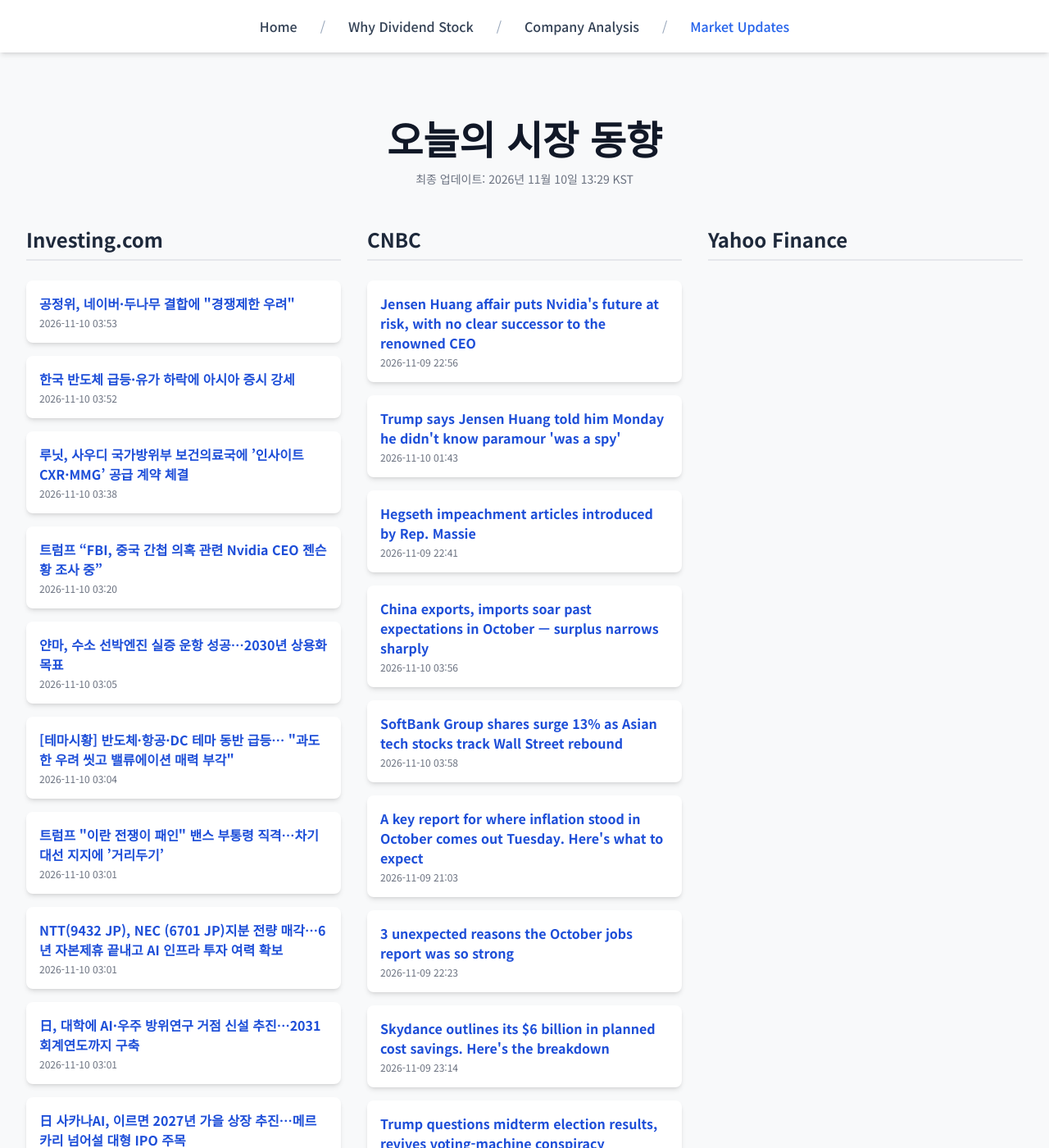
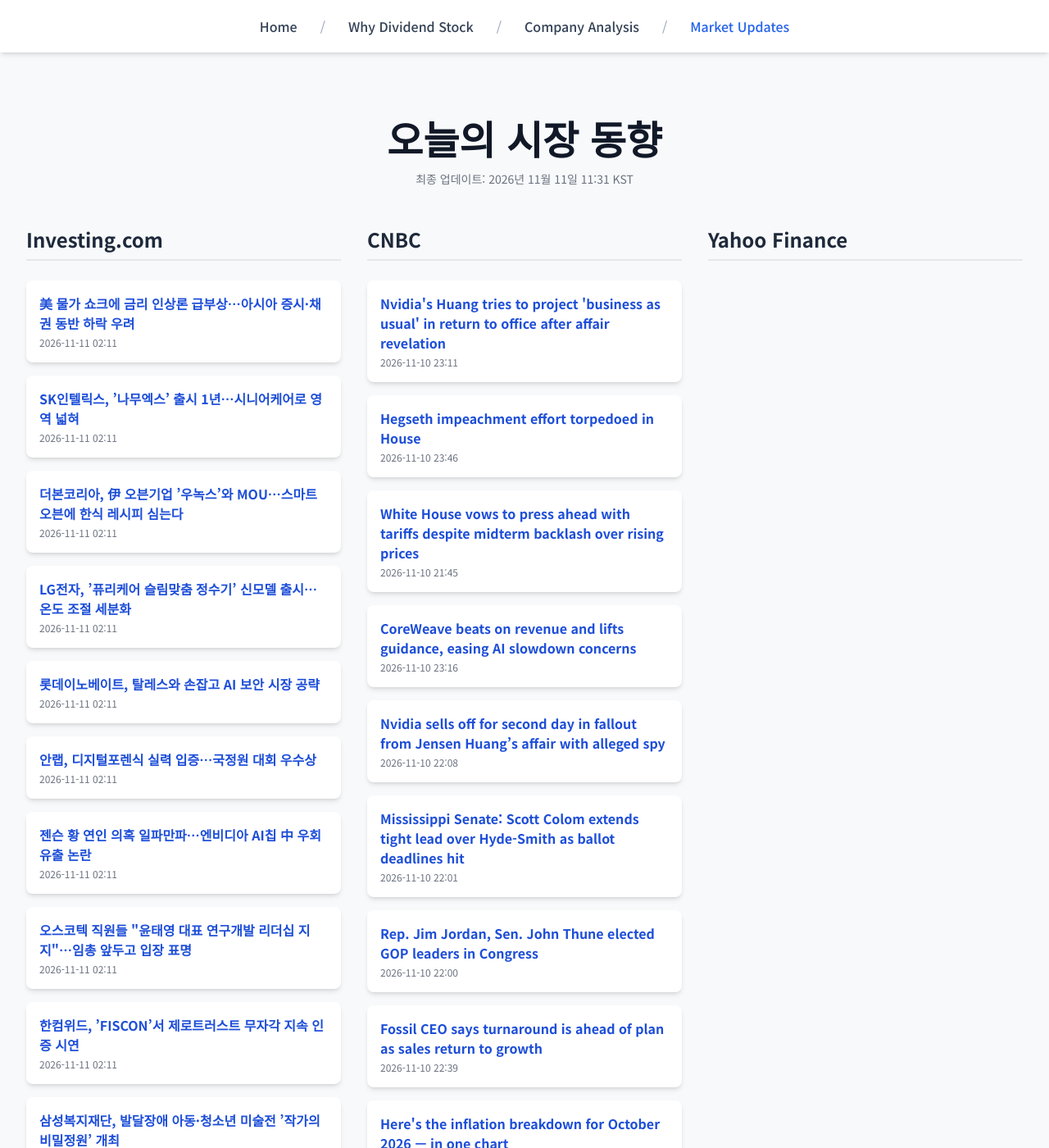
Before and after one commit to Kay-Hwang/my-company-analysis, a Jekyll site: the page built from market-updates.html, in a window 1280 px wide and 1400 px high. Shown: the whole window at 82% size. Built offline with Jekyll 4.4.1, drawn with Linux system fonts in a browser that asks for light colours; nearby versions of some CDN libraries; a script that is not in the unit is left out; some of the changed text lies outside the part shown.

Commit message:
Update daily data

```diff
--- a/_data/latest_data.json
+++ b/_data/latest_data.json
@@ -1,128 +1,128 @@
 {
-  "lastUpdated": "2026년 11월 10일 13:29 KST",
+  "lastUpdated": "2026년 11월 11일 11:31 KST",
   "news": {
     "investing": [
       {
-        "title": "공정위, 네이버·두나무 결합에 \"경쟁제한 우려\"",
-        "link": "https://kr.investing.com/news/stock-market-news/article-2167519",
-        "pubDate": "2026-11-10 03:53:32",
-        "summary": "공정위, 네이버·두나무 결합에 \"경쟁제한 우려\""
+        "title": "美 물가 쇼크에 금리 인상론 급부상…아시아 증시·채권 동반 하락 우려",
+        "link": "https://kr.investing.com/news/stock-market-news/article-2169847",
+        "pubDate": "2026-11-11 02:11:58",
+        "summary": "美 물가 쇼크에 금리 인상론 급부상…아시아 증시·채권 동반 하락 우려"
       },
       {
-        "title": "한국 반도체 급등·유가 하락에 아시아 증시 강세",
-        "link": "https://kr.investing.com/news/stock-market-news/article-2167520",
-        "pubDate": "2026-11-10 03:52:32",
-        "summary": "한국 반도체 급등·유가 하락에 아시아 증시 강세"
+        "title": "SK인텔릭스, ’나무엑스’ 출시 1년…시니어케어로 영역 넓혀",
+        "link": "https://kr.investing.com/news/stock-market-news/article-2169850",
+        "pubDate": "2026-11-11 02:11:28",
+        "summary": "SK인텔릭스, ’나무엑스’ 출시 1년…시니어케어로 영역 넓혀"
       },
       {
-        "title": "루닛, 사우디 국가방위부 보건의료국에 ’인사이트 CXR·MMG’ 공급 계약 체결",
-        "link": "https://kr.investing.com/news/stock-market-news/article-2167511",
-        "pubDate": "2026-11-10 03:38:53",
-        "summary": "루닛, 사우디 국가방위부 보건의료국에 ’인사이트 CXR·MMG’ 공급 계약 체결"
+        "title": "더본코리아, 伊 오븐기업 ’우녹스’와 MOU…스마트 오븐에 한식 레시피 심는다",
+        "link": "https://kr.investing.com/news/stock-market-news/article-2169849",
+        "pubDate": "2026-11-11 02:11:26",
+        "summary": "더본코리아, 伊 오븐기업 ’우녹스’와 MOU…스마트 오븐에 한식 레시피 심는다"
       },
       {
-        "title": "트럼프 “FBI, 중국 간첩 의혹 관련 Nvidia CEO 젠슨 황 조사 중”",
-        "link": "https://kr.investing.com/news/stock-market-news/article-2167514",
-        "pubDate": "2026-11-10 03:20:47",
-        "summary": "트럼프 “FBI, 중국 간첩 의혹 관련 Nvidia CEO 젠슨 황 조사 중”"
+        "title": "LG전자, ’퓨리케어 슬림맞춤 정수기’ 신모델 출시…온도 조절 세분화",
+        "link": "https://kr.investing.com/news/stock-market-news/article-2169855",
+        "pubDate": "2026-11-11 02:11:26",
+        "summary": "LG전자, ’퓨리케어 슬림맞춤 정수기’ 신모델 출시…온도 조절 세분화"
       },
       {
-        "title": "얀마, 수소 선박엔진 실증 운항 성공…2030년 상용화 목표",
-        "link": "https://kr.investing.com/news/stock-market-news/article-2167497",
-        "pubDate": "2026-11-10 03:05:00",
-        "summary": "얀마, 수소 선박엔진 실증 운항 성공…2030년 상용화 목표"
+        "title": "롯데이노베이트, 탈레스와 손잡고 AI 보안 시장 공략",
+        "link": "https://kr.investing.com/news/stock-market-news/article-2169851",
+        "pubDate": "2026-11-11 02:11:24",
+        "summary": "롯데이노베이트, 탈레스와 손잡고 AI 보안 시장 공략"
       },
       {
-        "title": "[테마시황] 반도체·항공·DC 테마 동반 급등… \"과도한 우려 씻고 밸류에이션 매력 부각\"",
-        "link": "https://kr.investing.com/news/stock-market-news/article-2167494",
-        "pubDate": "2026-11-10 03:04:58",
-        "summary": "[테마시황] 반도체·항공·DC 테마 동반 급등… \"과도한 우려 씻고 밸류에이션 매력 부각\""
+        "title": "안랩, 디지털포렌식 실력 입증…국정원 대회 우수상",
+        "link": "https://kr.investing.com/news/stock-market-news/article-2169854",
+        "pubDate": "2026-11-11 02:11:24",
+        "summary": "안랩, 디지털포렌식 실력 입증…국정원 대회 우수상"
       },
       {
-        "title": "트럼프 \"이란 전쟁이 패인\" 밴스 부통령 직격…차기 대선 지지에 ’거리두기’",
-        "link": "https://kr.investing.com/news/stock-market-news/article-2167496",
-        "pubDate": "2026-11-10 03:01:54",
-        "summary": "트럼프 \"이란 전쟁이 패인\" 밴스 부통령 직격…차기 대선 지지에 ’거리두기’"
+        "title": "젠슨 황 연인 의혹 일파만파…엔비디아 AI칩 中 우회 유출 논란",
+        "link": "https://kr.investing.com/news/stock-market-news/article-2169848",
+        "pubDate": "2026-11-11 02:11:20",
+        "summary": "젠슨 황 연인 의혹 일파만파…엔비디아 AI칩 中 우회 유출 논란"
       },
       {
-        "title": "NTT(9432 JP), NEC (6701 JP)지분 전량 매각…6년 자본제휴 끝내고 AI 인프라 투자 여력 확보",
-        "link": "https://kr.investing.com/news/stock-market-news/article-2167500",
-        "pubDate": "2026-11-10 03:01:07",
-        "summary": "NTT(9432 JP), NEC (6701 JP)지분 전량 매각…6년 자본제휴 끝내고 AI 인프라 투자 여력 확보"
+        "title": "오스코텍 직원들 \"윤태영 대표 연구개발 리더십 지지\"…임총 앞두고 입장 표명",
+        "link": "https://kr.investing.com/news/stock-market-news/article-2169846",
+        "pubDate": "2026-11-11 02:11:17",
+        "summary": "오스코텍 직원들 \"윤태영 대표 연구개발 리더십 지지\"…임총 앞두고 입장 표명"
       },
       {
-        "title": "日, 대학에 AI·우주 방위연구 거점 신설 추진…2031회계연도까지 구축",
-        "link": "https://kr.investing.com/news/stock-market-news/article-2167499",
-        "pubDate": "2026-11-10 03:01:06",
-        "summary": "日, 대학에 AI·우주 방위연구 거점 신설 추진…2031회계연도까지 구축"
+        "title": "한컴위드, ’FISCON’서 제로트러스트 무자각 지속 인증 시연",
+        "link": "https://kr.investing.com/news/stock-market-news/article-2169852",
+        "pubDate": "2026-11-11 02:11:17",
+        "summary": "한컴위드, ’FISCON’서 제로트러스트 무자각 지속 인증 시연"
       },
       {
-        "title": "日 사카나AI, 이르면 2027년 가을 상장 추진…메르카리 넘어설 대형 IPO 주목",
-        "link": "https://kr.investing.com/news/stock-market-news/article-2167498",
-        "pubDate": "2026-11-10 03:01:05",
-        "summary": "日 사카나AI, 이르면 2027년 가을 상장 추진…메르카리 넘어설 대형 IPO 주목"
+        "title": "삼성복지재단, 발달장애 아동·청소년 미술전 ’작가의 비밀정원’ 개최",
+        "link": "https://kr.investing.com/news/stock-market-news/article-2169853",
+        "pubDate": "2026-11-11 02:10:58",
+        "summary": "삼성복지재단, 발달장애 아동·청소년 미술전 ’작가의 비밀정원’ 개최"
       }
     ],
     "cnbc": [
       {
-        "title": "Jensen Huang affair puts Nvidia's future at risk, with no clear successor to the renowned CEO",
-        "link": "https://www.cnbc.com/2026/11/09/jensen-huang-affair-nvidia-succession.html",
-        "pubDate": "Mon, 09 Nov 2026 22:56:39 GMT",
-        "summary": "Jensen Huang is practically synonymous with Nvidia, the chipmaker he co-founded in 1993 and turned into one of the most valuable companies on the planet."
+        "title": "Nvidia's Huang tries to project 'business as usual' in return to office after affair revelation",
+        "link": "https://www.cnbc.com/2026/11/10/nvidia-jensen-huang-affair-office.html",
+        "pubDate": "Tue, 10 Nov 2026 23:11:34 GMT",
+        "summary": "Nvidia employees described the mood as \"sad\" as CEO Jensen Huang returned to the office after disclosing an affair."
       },
       {
-        "title": "Trump says Jensen Huang told him Monday he didn't know paramour 'was a spy'",
-        "link": "https://www.cnbc.com/2026/11/09/trump-jensen-huang-nvidia-chinese-spy.html",
-        "pubDate": "Tue, 10 Nov 2026 01:43:47 GMT",
-        "summary": "President Donald Trump suggested he had only recently learned of allegations that Alice Huang was a Chinese spy."
+        "title": "Hegseth impeachment effort torpedoed in House",
+        "link": "https://www.cnbc.com/2026/11/10/pete-hegseth-impeachment-massie-iran.html",
+        "pubDate": "Tue, 10 Nov 2026 23:46:41 GMT",
+        "summary": "GOP Rep. Thomas Massie, who has clashed with President Donald Trump, kicked off the Hegseth impeachment fight days after a blue wave midterm election."
       },
       {
-        "title": "Hegseth impeachment articles introduced by Rep. Massie",
-        "link": "https://www.cnbc.com/2026/11/09/pete-hegseth-impeachment-articles-massie.html",
-        "pubDate": "Mon, 09 Nov 2026 22:41:12 GMT",
-        "summary": "The House is likely to vote this week on articles of impeachment against Defense Secretary Pete Hegseth filed by Republican Rep. Thomas Masie."
+        "title": "White House vows to press ahead with tariffs despite midterm backlash over rising prices",
+        "link": "https://www.cnbc.com/2026/11/10/trump-tariffs-midterms-gary-cohn-inflation.html",
+        "pubDate": "Tue, 10 Nov 2026 21:45:46 GMT",
+        "summary": "Business executives warned at a Washington summit of rising costs and shifting supply chains as polls showed growing opposition to Trump's tariffs."
       },
       {
-        "title": "China exports, imports soar past expectations in October — surplus narrows sharply",
-        "link": "https://www.cnbc.com/2026/11/10/china-trade-october-exports-imports-surplus-.html",
-        "pubDate": "Tue, 10 Nov 2026 03:56:15 GMT",
-        "summary": "Goods exports soared by 35.2% last month from a year earlier, exceeding expectations for a 33.5% jump in a Reuters poll and slowing from a 36.3% jump in September."
+        "title": "CoreWeave beats on revenue and lifts guidance, easing AI slowdown concerns",
+        "link": "https://www.cnbc.com/2026/11/10/coreweave-crwv-q3-earnings-report-2026.html",
+        "pubDate": "Tue, 10 Nov 2026 23:16:15 GMT",
+        "summary": "CoreWeave's stock has been hammered heading into the neocloud's Q3 earnings report."
       },
       {
-        "title": "SoftBank Group shares surge 13% as Asian tech stocks track Wall Street rebound",
-        "link": "https://www.cnbc.com/2026/11/10/ai-softbank-sk-hynix-samsung-wall-street-tech-stocks.html",
-        "pubDate": "Tue, 10 Nov 2026 03:58:46 GMT",
-        "summary": "A sharp decline in oil prices lifted sentiment while renewed buying in semiconductor names overnight spilled over into Asia, following last week's bruising sell-off."
+        "title": "Nvidia sells off for second day in fallout from Jensen Huang’s affair with alleged spy",
+        "link": "https://www.cnbc.com/2026/11/10/nvidia-nvda-jensen-huang-affair-chinese-spy.html",
+        "pubDate": "Tue, 10 Nov 2026 22:08:25 GMT",
+        "summary": "Investors continue to weigh the potential fallout from CEO Jensen Huang's affair with an alleged Chinese spy."
       },
       {
-        "title": "A key report for where inflation stood in October comes out Tuesday. Here's what to expect",
-        "link": "https://www.cnbc.com/2026/11/09/october-cpi-report-2026-inflation.html",
-        "pubDate": "Mon, 09 Nov 2026 21:03:55 GMT",
-        "summary": "The CPI headline reading is expected to show an increase of 0.3% while the core is forecast to increase 0.2%."
+        "title": "Mississippi Senate: Scott Colom extends tight lead over Hyde-Smith as ballot deadlines hit",
+        "link": "https://www.cnbc.com/2026/11/10/mississippi-senate-scott-colom-hyde-smith.html",
+        "pubDate": "Tue, 10 Nov 2026 22:01:52 GMT",
+        "summary": "Tuesday was the deadline for provisional ballots to be resolved in Mississippi, and the deadline for the receipt of mail-in absentee ballots."
       },
       {
-        "title": "3 unexpected reasons the October jobs report was so strong",
-        "link": "https://www.cnbc.com/2026/11/09/october-jobs-report-hiring-by-sector.html",
-        "pubDate": "Mon, 09 Nov 2026 22:23:56 GMT",
-        "summary": "October's jobs report blew past economist forecasts. Here are three reasons."
+        "title": "Rep. Jim Jordan, Sen. John Thune elected GOP leaders in Congress",
+        "link": "https://www.cnbc.com/2026/11/10/jim-jordan-congress-republicans-midterm.html",
+        "pubDate": "Tue, 10 Nov 2026 22:00:40 GMT",
+        "summary": "House Speaker Mike Johnson, R-La., announced the day after Election Day he would not run for minority leader in the 120th Congress."
       },
       {
-        "title": "Skydance outlines its $6 billion in planned cost savings. Here's the breakdown",
-        "link": "https://www.cnbc.com/2026/11/09/skydance-cost-savings-breakdown.html",
-        "pubDate": "Mon, 09 Nov 2026 23:14:38 GMT",
-        "summary": "The updates came alongside a third-quarter earnings report for the legacy Paramount Skydance."
+        "title": "Fossil CEO says turnaround is ahead of plan as sales return to growth",
+        "link": "https://www.cnbc.com/2026/11/10/fossil-fosl-q3-2026-earnings.html",
+        "pubDate": "Tue, 10 Nov 2026 22:39:30 GMT",
+        "summary": "Watchmaker Fossil said Tuesday that the company is returning to profit and sales growth in the first signs of its turnaround strategy."
       },
       {
-        "title": "Trump questions midterm election results, revives voting-machine conspiracy",
-        "link": "https://www.cnbc.com/2026/11/09/trump-election-results-democrats.html",
-        "pubDate": "Mon, 09 Nov 2026 22:40:09 GMT",
-        "summary": "President Trump's questioning of the legitimacy of his loss in the 2020 election culminated with an attack on the U.S. Capitol by a mob of his supporters."
+        "title": "Here's the inflation breakdown for October 2026 — in one chart",
+        "link": "https://www.cnbc.com/2026/11/10/october-2026-cpi-inflation-breakdown.html",
+        "pubDate": "Tue, 10 Nov 2026 16:36:40 GMT",
+        "summary": "The consumer price index rose 0.4% in October, a reduction from September but a level economists said is still uncomfortably high."
       },
       {
-        "title": "Nvidia's CEO turmoil gives newly empowered Democrats fresh ammunition in pursuit of oversight",
-        "link": "https://www.cnbc.com/2026/11/09/nvidia-jensen-huang-affair-congress-scrutiny.html",
-        "pubDate": "Mon, 09 Nov 2026 20:29:36 GMT",
-        "summary": "Nvidia CEO Jensen Huang's extramarital affair with an alleged Chinese spy comes as the company is already about to face heightened scrutiny."
+        "title": "10-year Treasury yield races back to 5% as inflation data, Waller comments drive rate hike expectations",
+        "link": "https://www.cnbc.com/2026/11/10/us-bonds-treasurys-yields.html",
+        "pubDate": "Tue, 10 Nov 2026 21:06:07 GMT",
+        "summary": "Treasury yields moved higher after a hotter-than-expected CPI report."
       }
     ],
     "yahoo": []
```
